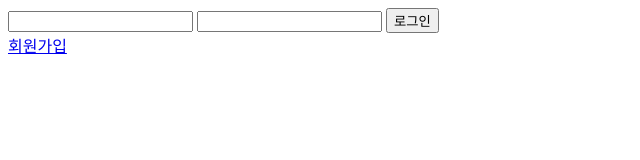
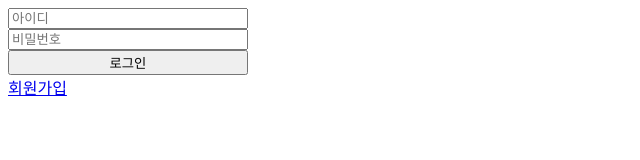
Before and after one commit to ParkEunwoo/bugem, a website: page public/login.html in a window 1280 px wide. Shown: the whole page, without its empty margins (0-640 px from the left). Drawn offline with Linux system fonts and the light colour scheme.

Commit message:
클래스 지정

```diff
--- /dev/null
+++ b/public/login.css
@@ -0,0 +1,17 @@
+.login-form {
+  display: flex;
+  flex-direction: column;
+  width: 30ch;
+
+}
+.id-input {
+}
+.password-input {
+
+}
+.login-button {
+
+}
+.register-link {
+
+}
--- a/public/login.html
+++ b/public/login.html
@@ -4,13 +4,14 @@
   <meta charset="UTF-8">
   <meta name="viewport" content="width=device-width, initial-scale=1.0">
   <title>Login</title>
+  <link rel="stylesheet" href="/login.css">
 </head>
 <body>
-  <form action="/auth/login" method="post">
-    <input type="text" name="username" id="userId">
-    <input type="password" name="password" id="userPw">
-    <input type="submit" value="로그인">
+  <form action="/auth/login" method="post" class="login-form">
+    <input type="text" name="username" id="userId" class="id-input" placeholder="아이디">
+    <input type="password" name="password" id="userPw" class="password-input" placeholder="비밀번호">
+    <input type="submit" value="로그인" class="login-button">
   </form>
-  <a href="/auth/register">회원가입</a>
+  <a href="/auth/register" class="register-link">회원가입</a>
 </body>
 </html>
```
